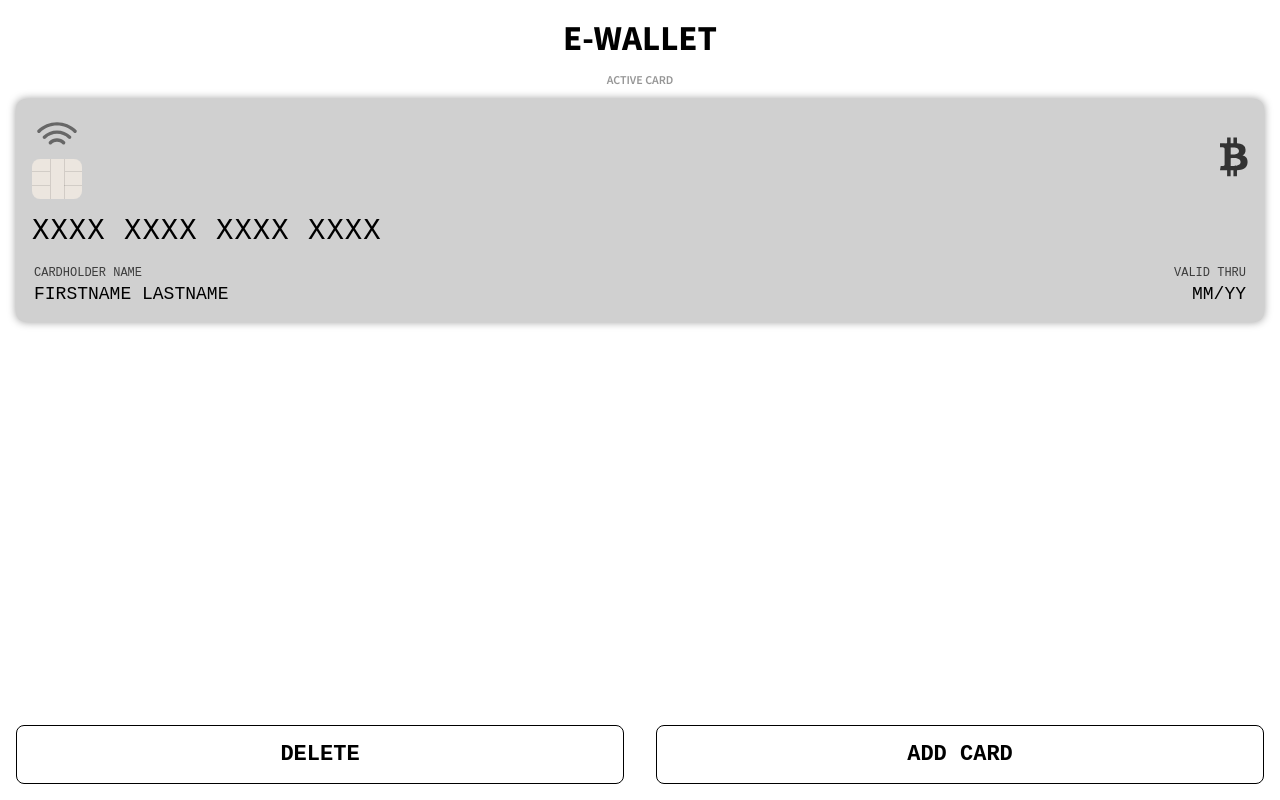
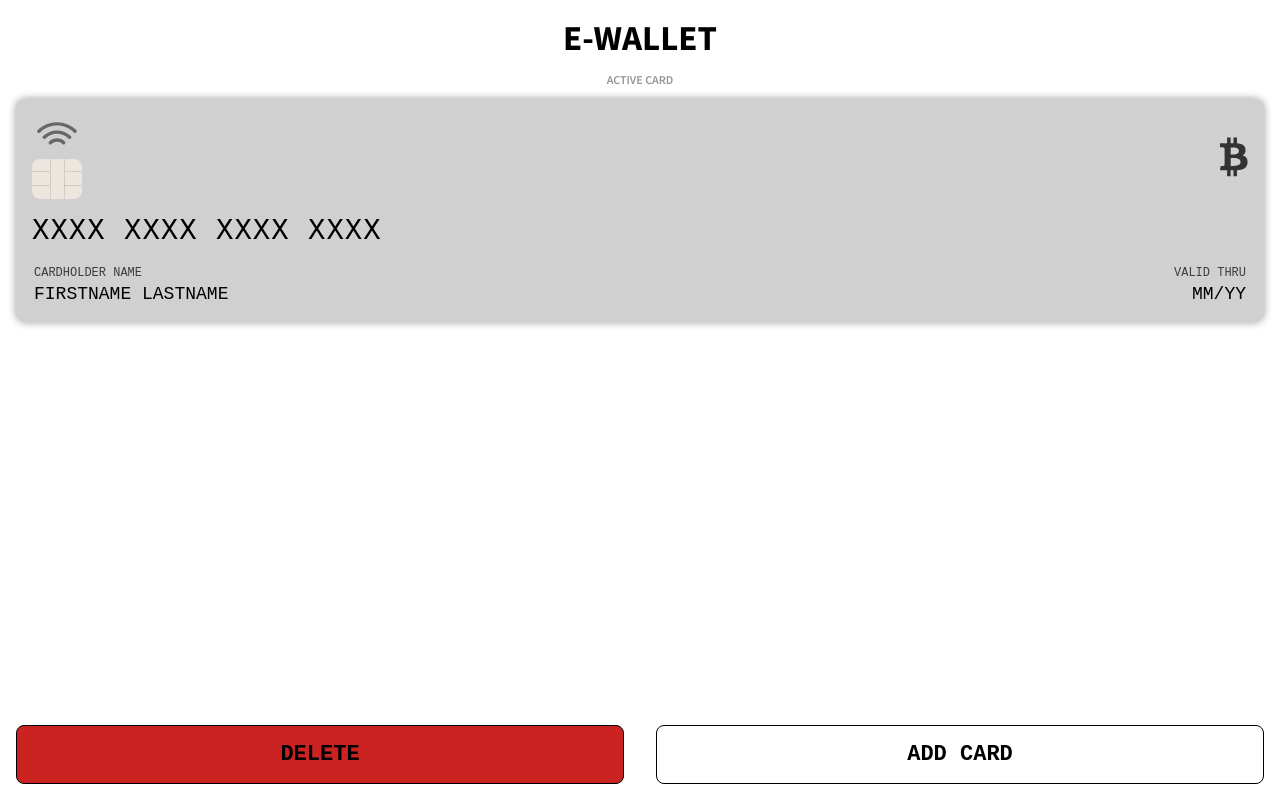
Before and after one commit to timand1/e-wallet, a React (Create React App) app: page / in a window 1280 px wide. Built offline with nearby package versions, Linux system fonts and the light colour scheme; a web font is replaced by a local one.

Commit message:
Delete button color

```diff
--- a/src/views/Home.css
+++ b/src/views/Home.css
@@ -9,3 +9,7 @@
     display: flex;
     gap: 2rem;
 }
+
+.button-delete {
+    background: #CB2222;
+}
--- a/src/views/Home.js
+++ b/src/views/Home.js
@@ -51,7 +51,7 @@ function Home(props) {
                 </article>}
             </article>
             <article className="buttons">
-                <button className="button" onClick={(removeCard)} >DELETE</button>
+                <button className="button button-delete" onClick={(removeCard)} >DELETE</button>
                 <button className="button" onClick={() => { navigate('/add-card') }}>ADD CARD</button>
             </article>
         </section >
```
